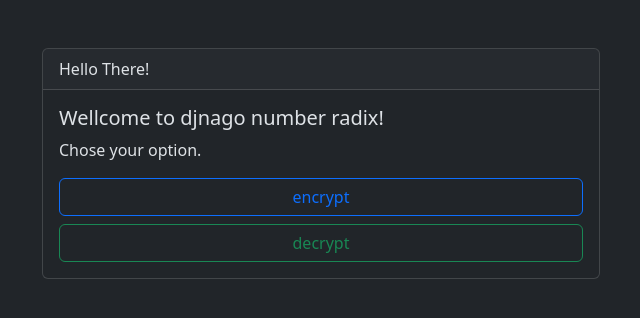
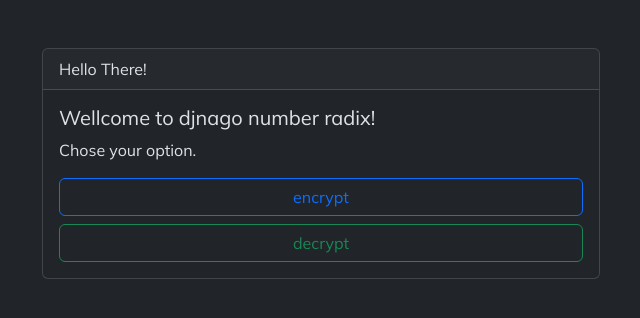
Before and after one commit to TheAmirhosssein/django-number-radix, a Django app: page / in a window 1280 px wide. Shown: the top 318 px of the page, without its empty margins (319-959 px from the left). Run offline with Django 4.2, Linux system fonts and the light colour scheme.

Commit message:
font added

```diff
--- a/templates/base.html
+++ b/templates/base.html
@@ -7,6 +7,13 @@
     <meta name="viewport" content="width=device-width, initial-scale=1.0">
     <link href="https://cdn.jsdelivr.net/npm/bootstrap@5.3.0-alpha1/dist/css/bootstrap.min.css" rel="stylesheet"
         integrity="sha384-GLhlTQ8iRABdZLl6O3oVMWSktQOp6b7In1Zl3/Jr59b6EGGoI1aFkw7cmDA6j6gD" crossorigin="anonymous">
+        <link rel="preconnect" href="https://fonts.googleapis.com">
+        <link rel="preconnect" href="https://fonts.gstatic.com" crossorigin>
+        <link href="https://fonts.googleapis.com/css2?family=Mulish:ital,wght@0,400;1,500&display=swap" rel="stylesheet">
+    <style>
+
+       body{ font-family: 'Mulish', sans-serif;}
+    </style>
     <title>{% block title %}{% endblock title %}</title>
 </head>
 
```
